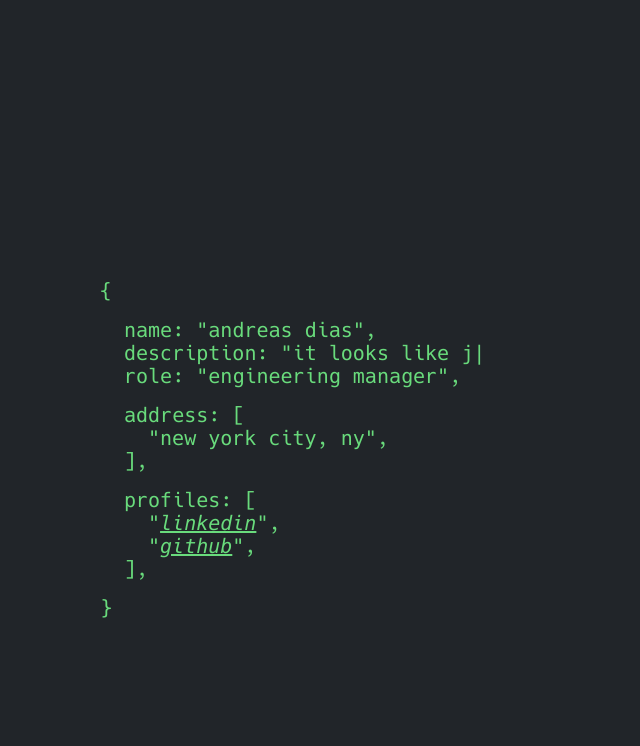
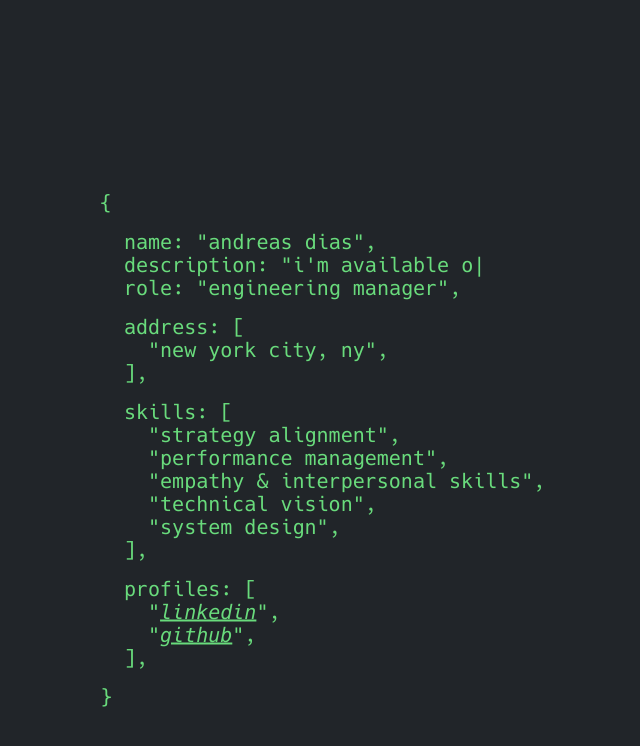
Before and after one commit to adias9/adias9.github.io, a Jekyll site: the page built from index.md, in a window 1280 px wide. Shown: the top 746 px of the page, without its empty margins (156-796 px from the left). Built offline with Jekyll 4.4.1, drawn with Linux system fonts in a browser that asks for light colours.

Commit message:
chore: add skills

```diff
--- a/_config.yml
+++ b/_config.yml
@@ -12,11 +12,17 @@
   description:
     - Hello!
     - This is my personal website.
-    - It looks like json.
+    - I'm available on LinkedIn.
   role: Engineering manager
   # cv: assets/cv.pdf
   address:
     - New York City, NY
+  skills:
+    - strategy alignment
+    - performance management
+    - empathy & interpersonal skills
+    - technical vision
+    - system design
   profiles:
     linkedin: https://www.linkedin.com/in/andreas-dias
     github: https://github.com/adias9
--- a/_layouts/home.html
+++ b/_layouts/home.html
@@ -48,6 +48,20 @@
     {% endif %}
   </div>
   <div class="block">
+    {% if site.json.skills %}
+    {% if site.json.skills.first %}
+    <p><span class="array-key">skills</span></p>
+    <div class="array">
+      {% for i in site.json.skills %}
+      <p class="array-attr">{{ i }}</p>
+      {% endfor %}
+    </div>
+    {% else %}
+    <p><span class="key">skills</span><span class="attr">{{ site.json.skills }}</span></p>
+    {% endif %}
+    {% endif %}
+  </div>
+  <div class="block">
     {% if site.json.contact %}
     {% if site.json.contact.first %}
     <p><span class="list-key">contact</span></p>
```
